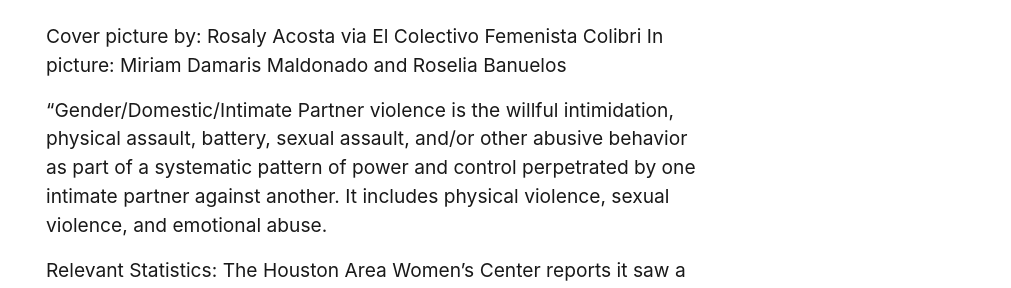
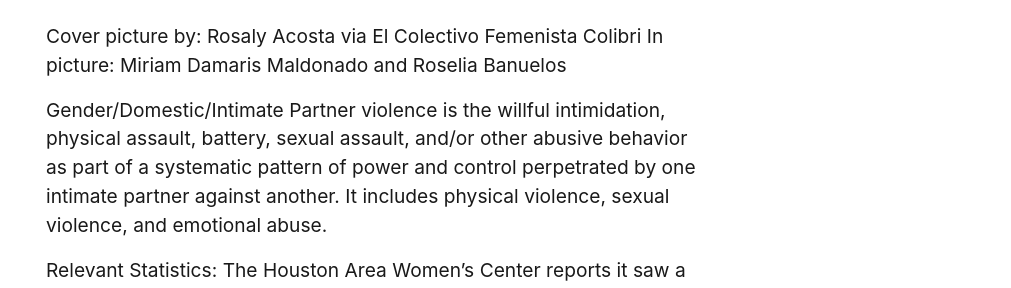
Before and after one commit to roseliabanuelos/recordinggenderviolence, a Jekyll site: the page built from pages/about.md, in a window 1280 px wide and 1400 px high, scrolled down 543 px. Shown: the part 162-450 px from the top of the window, without its empty margins (269-1280 px from the left). Built offline with Jekyll 4.4.1, drawn with Linux system fonts in a browser that asks for light colours; some of the changed text lies outside the part shown.

```diff
--- a/pages/about.md
+++ b/pages/about.md
@@ -16,7 +16,7 @@ credits: true
 Cover picture by: Rosaly Acosta via El Colectivo Femenista Colibri
 In picture: Miriam Damaris Maldonado and Roselia Banuelos
 
-"Gender/Domestic/Intimate Partner violence is the willful intimidation, physical assault, battery, sexual assault, and/or other abusive behavior as part of a systematic pattern of power and control perpetrated by one intimate partner against another. It includes physical violence, sexual violence, and emotional abuse.
+Gender/Domestic/Intimate Partner violence is the willful intimidation, physical assault, battery, sexual assault, and/or other abusive behavior as part of a systematic pattern of power and control perpetrated by one intimate partner against another. It includes physical violence, sexual violence, and emotional abuse.
 
 Relevant Statistics:
 The Houston Area Women's Center reports it saw a 65% rise in domestic violence calls to its hotline, from 2,795 calls in September 2019 to 4,604 calls in September 2020. (https://abc13.com/domestic-violence-mayra-moreno-abc13-town-hall-avda/8047331/)
```
Also changed, not shown: other parts of pages/about.md (+2 -0 lines).
